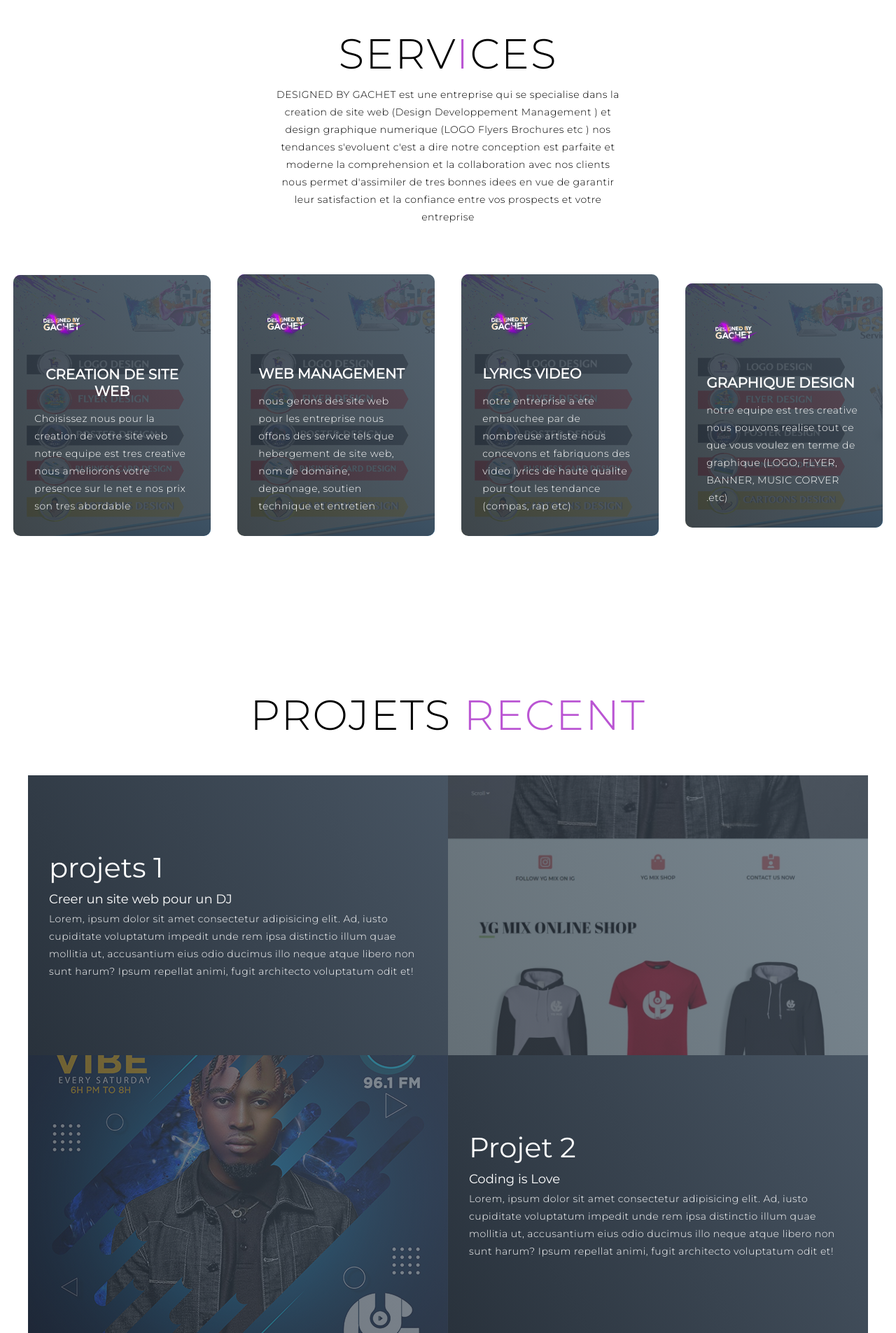
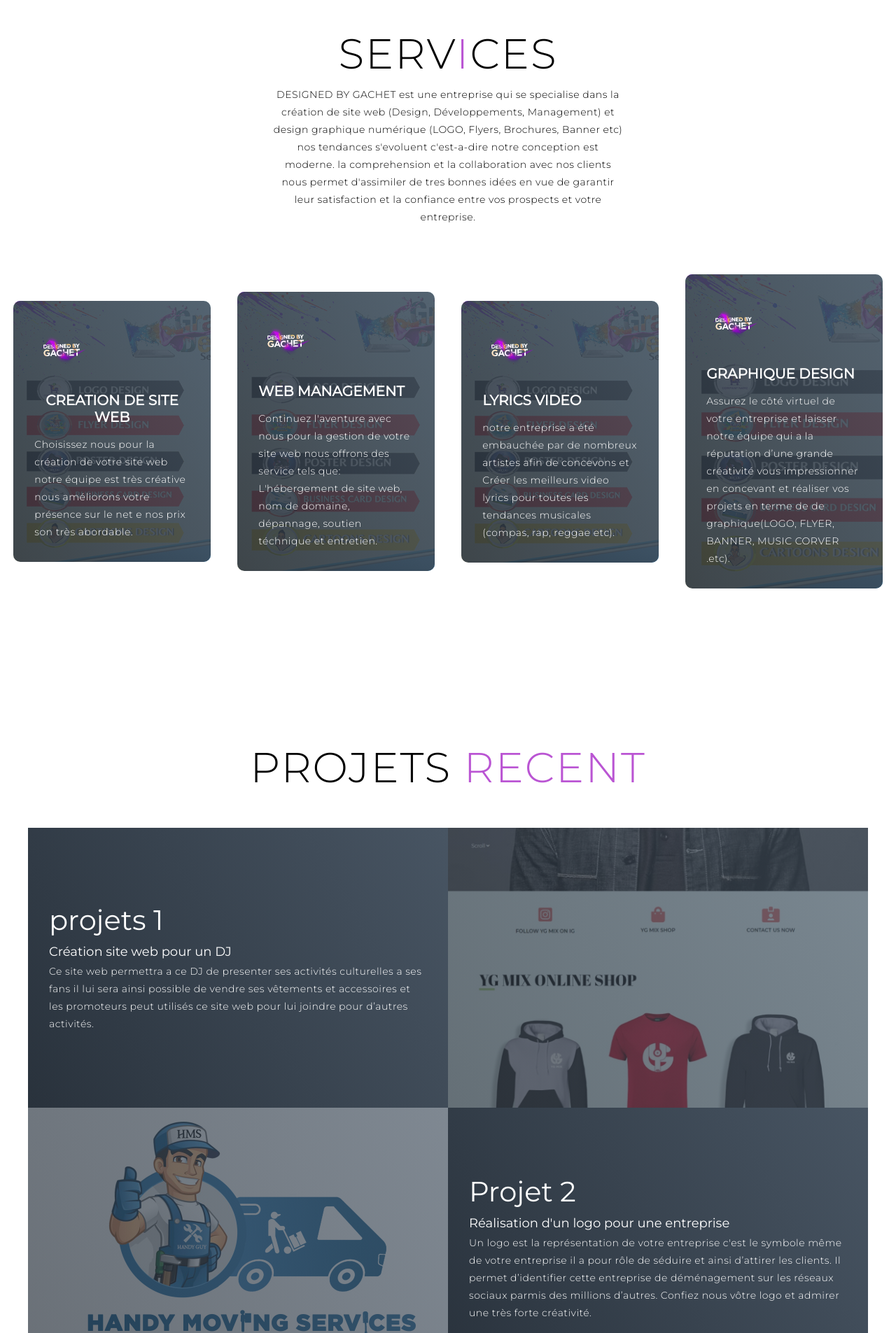
Before and after one commit to gachetrebel/designedbygachet, a plain HTML site: page index.html in a window 1280 px wide. Shown: the part 860-2765 px from the top of the page at 70% size. Drawn offline with Linux system fonts and the light colour scheme.

Commit message:
Update index.html

```diff
--- a/index.html
+++ b/index.html
@@ -48,30 +48,30 @@
     <div class="services container">
       <div class="service-top">
         <h1 class="section-title">Serv<span>i</span>ces</h1>
-        <p>DESIGNED BY GACHET est une entreprise qui se specialise dans la creation de site web (Design Developpement Management ) et  design  graphique numerique (LOGO Flyers Brochures etc )
-          nos tendances s'evoluent c'est a dire notre conception est parfaite et moderne
-          la comprehension et la collaboration avec nos clients nous permet d'assimiler de tres bonnes idees en vue de garantir leur satisfaction et la confiance entre vos prospects et votre entreprise</p>
+        <p>DESIGNED BY GACHET est une entreprise qui se specialise dans la création de site web (Design, Développements, Management) et  design  graphique numérique (LOGO, Flyers, Brochures, Banner etc)
+          nos tendances s'evoluent c'est-a-dire notre conception est moderne.
+          la comprehension et la collaboration avec nos clients nous permet d'assimiler de tres bonnes idées en vue de garantir leur satisfaction et la confiance entre vos prospects et votre entreprise.</p>
       </div>
       <div class="service-bottom">
         <div class="service-item">
           <div class="icon"><img src="img/DBG.png"/></div>
           <h2>CREATION DE SITE WEB</h2>
-          <p>Choisissez nous pour la creation de votre site web notre equipe est tres creative nous ameliorons votre presence sur le net e nos prix son tres abordable</p>
+          <p>Choisissez nous pour la création de votre site web notre équipe est très créative  nous améliorons votre présence sur le net e nos prix son très abordable.</p>
         </div>
         <div class="service-item">
           <div class="icon"><img src="img/DBG.png"/></div>
           <h2>WEB Management</h2>
-          <p>nous gerons des site web pour les entreprise nous offons des service tels que hebergement de site web, nom de domaine, depannage, soutien  technique et entretien</p>
+          <p>Continuez l'aventure avec nous pour la gestion de votre  site web nous offrons des service tels que: L'hébergement de site web, nom de domaine, dépannage, soutien téchnique et entretien.</p>
         </div>
         <div class="service-item">
           <div class="icon"><img src="img/DBG.png"/></div>
           <h2>LYRICS VIDEO</h2>
-          <p>notre entreprise a ete embauchee par de nombreuse artiste nous concevons et fabriquons des video lyrics de haute qualite pour tout les tendance (compas, rap etc)</p>
+          <p>notre entreprise a été embauchée par de nombreux artistes afin de concevons et Créer les meilleurs video lyrics pour toutes les tendances musicales (compas, rap, reggae etc).</p>
         </div>
         <div class="service-item">
           <div class="icon"><img src="img/DBG.png"/></div>
           <h2>graphique Design</h2>
-          <p>notre equipe est tres creative nous pouvons  realise tout ce que vous voulez en terme de graphique (LOGO, FLYER, BANNER, MUSIC CORVER .etc)</p>
+          <p>Assurez le côté virtuel de votre entreprise et laisser notre équipe qui a la réputation d’une grande créativité vous impressionner en concevant et réaliser vos projets en terme de de graphique(LOGO, FLYER, BANNER, MUSIC CORVER .etc).</p>
         </div>
       </div>
     </div>
@@ -88,8 +88,8 @@
         <div class="project-item">
           <div class="project-info">
             <h1>projets 1</h1>
-            <h2>Creer un site web pour un DJ</h2>
-            <p>Lorem, ipsum dolor sit amet consectetur adipisicing elit. Ad, iusto cupiditate voluptatum impedit unde rem ipsa distinctio illum quae mollitia ut, accusantium eius odio ducimus illo neque atque libero non sunt harum? Ipsum repellat animi, fugit architecto voluptatum odit et!</p>
+            <h2> Création site web pour un DJ</h2>
+            <p>Ce site web permettra a ce DJ de presenter ses activités culturelles a ses fans il lui sera ainsi possible de vendre ses vêtements et accessoires et les promoteurs peut  utilisés ce site web pour lui joindre pour d’autres activités.</p>
           </div>
           <div class="project-img">
             <img src="img/Web capture_25-2-2021_55349_127.0.0.1.jpeg" alt="img">
@@ -98,8 +98,28 @@
         <div class="project-item">
           <div class="project-info">
             <h1>Projet 2</h1>
-            <h2>Coding is Love</h2>
-            <p>Lorem, ipsum dolor sit amet consectetur adipisicing elit. Ad, iusto cupiditate voluptatum impedit unde rem ipsa distinctio illum quae mollitia ut, accusantium eius odio ducimus illo neque atque libero non sunt harum? Ipsum repellat animi, fugit architecto voluptatum odit et!</p>
+            <h2>Réalisation d'un logo pour une entreprise</h2>
+            <p>Un logo est la représentation de votre entreprise c'est le symbole même de votre entreprise il a pour rôle de séduire et ainsi d’attirer les clients. Il permet d’identifier cette entreprise de déménagement sur les réseaux sociaux parmis des millions d’autres. Confiez nous vôtre logo et admirer une très forte créativité.</p>
+          </div>
+          <div class="project-img">
+            <img src="img/PANA LOGO.jpg" alt="img">
+          </div>
+        </div>
+        <div class="project-item">
+          <div class="project-info">
+            <h1>Projet 3</h1>
+            <h2>Lyrics video pour un artiste compas </h2>
+            <p>Cette vidéo lyrique permettra aux fans  de l’artiste d’apprendre les paroles de la chanson et d’attribuer à l’artiste le succès dans les concerts. L’animation dans nos video lyrique  reflète l’âme et le sentiment de l’artiste.</p>
+          </div>
+          <div class="project-img">
+            <img src="img/C PA OU EMN.jpeg" alt="img">
+          </div>
+        </div>
+        <div class="project-item">
+          <div class="project-info">
+            <h1>Projet 4</h1>
+            <h2>Conception de flyer pour une émissions radio</h2>
+            <p>Une affiche (Flyer) est conçue pour promouvoir le plus souvent des événements et bien d’autres choses et aussi de donner des détails et des informations précises. Nos conceptions marquent l’esprit de nos clients pour permettre la communication des informations voulues.</p>
           </div>
           <div class="project-img">
             <img src="img/samdi bibe.jpg" alt="img">
@@ -107,29 +127,9 @@
         </div>
         <div class="project-item">
           <div class="project-info">
-            <h1>Projet 3</h1>
-            <h2>Creer un logo pour un entrepris</h2>
-            <p>Lorem, ipsum dolor sit amet consectetur adipisicing elit. Ad, iusto cupiditate voluptatum impedit unde rem ipsa distinctio illum quae mollitia ut, accusantium eius odio ducimus illo neque atque libero non sunt harum? Ipsum repellat animi, fugit architecto voluptatum odit et!</p>
-          </div>
-          <div class="project-img">
-            <img src="img/PANA LOGO.jpg" alt="img">
-          </div>
-        </div>
-        <div class="project-item">
-          <div class="project-info">
-            <h1>Projet 4</h1>
-            <h2>Creer un logo pour un entreprise</h2>
-            <p>Lorem, ipsum dolor sit amet consectetur adipisicing elit. Ad, iusto cupiditate voluptatum impedit unde rem ipsa distinctio illum quae mollitia ut, accusantium eius odio ducimus illo neque atque libero non sunt harum? Ipsum repellat animi, fugit architecto voluptatum odit et!</p>
-          </div>
-          <div class="project-img">
-            <img src="img/C PA OU EMN.jpeg" alt="img">
-          </div>
-        </div>
-        <div class="project-item">
-          <div class="project-info">
             <h1>Projet 5</h1>
-            <h2>Creer un site web pour vendre des article</h2>
-            <p>Lorem, ipsum dolor sit amet consectetur adipisicing elit. Ad, iusto cupiditate voluptatum impedit unde rem ipsa distinctio illum quae mollitia ut, accusantium eius odio ducimus illo neque atque libero non sunt harum? Ipsum repellat animi, fugit architecto voluptatum odit et!</p>
+            <h2>Création d'une site web pour E_commerce</h2>
+            <p>Le commerce électronique (E_commerce) est le type de commerce le plus répandu de nos jours grâce à Internet.Des millions de vendeurs pour des milliards d'acheteurs!On crée les meilleurs sites pour attirer les acheteurs et assurer la sécurité dans votre paiement en ligne.</p>
           </div>
           <div class="project-img">
             <img src="img/full_size.png" alt="img">
@@ -151,7 +151,9 @@
       <div class="col-right">
         <h1 class="section-title">A PROPOS <span>DE NOUS</span></h1>
         <h2>GRAPHISTES ET DEVELOPPEURS</h2>
-        <p>DESIGNED BY GACHET est une entreprise qui se specialise dans la creation de site web (Design Developpement Management ) et design graphique numerique (LOGO Flyers Brochures etc ) nos tendances s'evoluent c'est a dire notre conception est parfaite et moderne la comprehension et la collaboration avec nos clients nous permet d'assimiler de tres bonnes idees en vue de garantir leur satisfaction et la confiance entre vos prospects et votre entreprise
+        <p>Designed by Gachet est une jeune entreprise crée par  VOLTAIRE L. Samuel  , munie d’une année d’expérience. Notre équipe est formée de 8 membres 6 hommes et 2 femmes. ils sont pour la plupart très jeunes cette jeunesse qui fait preuve d’une folle créativité et c’est cette créativité qui nous fait gravir les échelons du succès. Depuis lors nous ne cessons d’être embaucher demander, encourager, féliciter et admirer par nos clients et admirateurs.
+
+          Ce sont les compétences qui nous mettent en éloge et nos travails qui sont irréprochables ou les clients toujours satisfaits et même souvent impressionnés.
           <script src="https://apps.elfsight.com/p/platform.js" defer></script>
           <div class="elfsight-app-fb7421f0-3939-4828-95ed-3f0e7c42c693"></div>
         </p>
@@ -210,7 +212,7 @@
           <a href="tel:50935275161"><img src="https://img.icons8.com/bubbles/50/000000/phone.png"/></a>
         </div>
         <div class="social-item">
-          <a href="https://wa.me/50935275161"><img src="https://img.icons8.com/bubbles/100/000000/whatsapp.png"/>/></a>
+          <a href="https://wa.me/50935275161"><img src="https://img.icons8.com/bubbles/100/000000/whatsapp.png"/></a>
         </div>
       </div>
       <p>Copyright © 2021 DESIGNED BY GACHET. All rights reserved</p>
```
